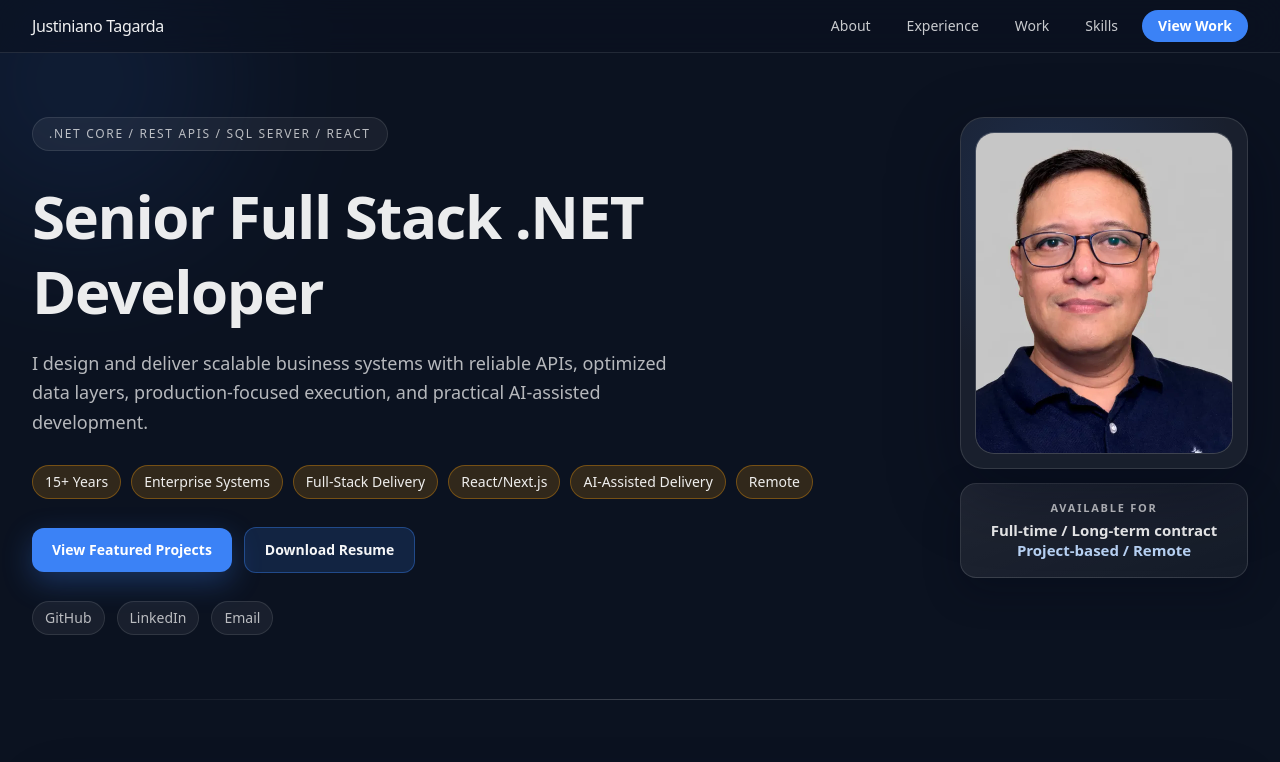
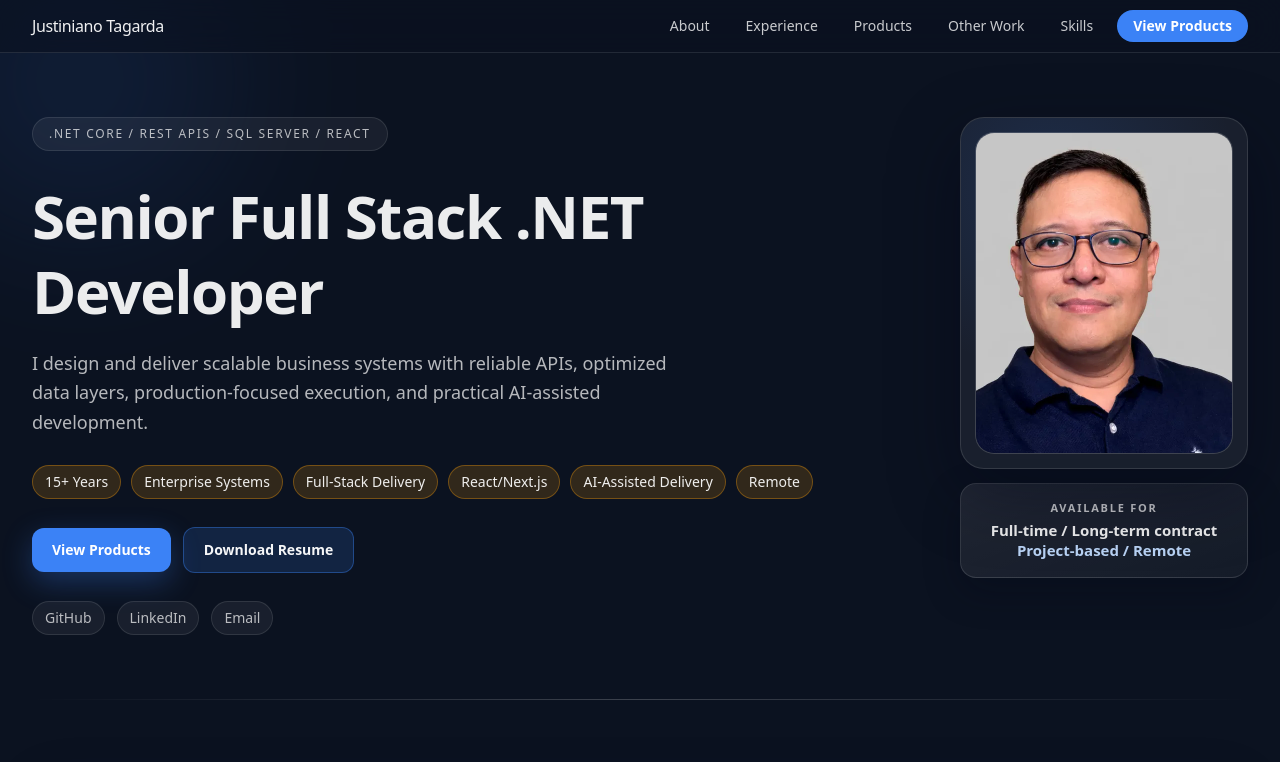
Before and after one commit to JustinTagarda/portfolio, a React (Vite) app: page / in a window 1280 px wide. Shown: the top 762 px of the page. Built offline with nearby package versions, Linux system fonts and the light colour scheme.

Commit message:
split portfolio into products and other work

```diff
--- a/src/App.tsx
+++ b/src/App.tsx
@@ -69,7 +69,6 @@ const defaultData = {
   projects: [
     {
       id: "cognify",
-      featured: true,
       title: "Cognify: Focus & Study",
       featureNote: "Flutter study app with offline and online modes",
       subtitle: "Flutter study app for building, reviewing, and generating cards from notes, files, and photos.",
@@ -101,7 +100,6 @@ const defaultData = {
     },
     {
       id: "rightspeak",
-      featured: true,
       title: "RightSpeak",
       featureNote: "Local neural TTS with Piper / ONNX",
       subtitle:
@@ -126,7 +124,6 @@ const defaultData = {
     },
     {
       id: "audioscript",
-      featured: true,
       title: "AudioScript",
       featureNote: "Local transcription with Whisper + pyannote",
       subtitle:
@@ -156,7 +153,6 @@ const defaultData = {
     },
     {
       id: "memocards",
-      featured: true,
       title: "MemoCards",
       featureNote: "OCR + Gemini 2.5 Flash Lite + AI card generation",
       subtitle:
@@ -195,7 +191,6 @@ const defaultData = {
     },
     {
       id: "product-costing",
-      featured: true,
       title: "Product Costing",
       subtitle: "Cloud-based product costing and operations workspace for small businesses.",
       browserLabel: "costing.justintagarda.com",
@@ -227,7 +222,6 @@ const defaultData = {
     },
     {
       id: "gedac-company-website",
-      featured: true,
       title: "GEDAC Company Website",
       subtitle:
         "Corporate website conceived, designed, and developed end-to-end for GEDAC Electric Company to present products, services, and company capabilities.",
@@ -290,7 +284,8 @@ const defaultData = {
   nav: [
     { label: "About", href: "#about" },
     { label: "Experience", href: "#experience" },
-    { label: "Work", href: "#work" },
+    { label: "Products", href: "#products" },
+    { label: "Other Work", href: "#other-work" },
     { label: "Skills", href: "#skills" },
     { label: "Contact", href: "#contact" },
   ],
@@ -362,10 +357,9 @@ function SectionDivider() {
 export default function App() {
   const year = new Date().getFullYear();
   const isContactSectionVisible = false;
-  const featuredProjects = data.projects
-    .map((project, index) => ({ project, index }))
-    .filter(({ project }) => project.featured);
-  const projectsToShow = featuredProjects.length > 0 ? featuredProjects : data.projects.map((project, index) => ({ project, index }));
+  const projectEntries = data.projects.map((project, index) => ({ project, index }));
+  const productProjectEntries = projectEntries.filter(({ project }) => project.id !== "gedac-company-website");
+  const otherWorkEntries = projectEntries.filter(({ project }) => project.id === "gedac-company-website");
   const visibleNavItems = data.nav.filter((item) => isContactSectionVisible || item.href !== "#contact");
 
   const [activeProjectIndex, setActiveProjectIndex] = useState<number | null>(null);
@@ -706,10 +700,10 @@ export default function App() {
                 </a>
               ))}
               <a
-                href="#work"
+                href="#products"
                 className="rounded-full bg-[#3B82F6] px-3.5 py-1.5 text-xs font-semibold text-white transition hover:brightness-110 focus-visible:outline-none focus-visible:ring-2 focus-visible:ring-[#3B82F6] focus-visible:ring-offset-2 focus-visible:ring-offset-[#0B1220] md:px-4 md:py-1.5 md:text-sm"
               >
-                View Work
+                View Products
               </a>
             </nav>
           </div>
@@ -743,10 +737,10 @@ export default function App() {
 
             <div className="flex flex-wrap items-center gap-3">
               <a
-                href="#work"
+                href="#products"
                 className="rounded-xl bg-[#3B82F6] px-5 py-3 text-sm font-semibold text-white shadow-[0_10px_30px_rgba(59,130,246,0.30)] transition hover:-translate-y-0.5 hover:brightness-110 focus-visible:outline-none focus-visible:ring-2 focus-visible:ring-[#3B82F6] focus-visible:ring-offset-2 focus-visible:ring-offset-[#0B1220]"
               >
-                View Featured Projects
+                View Products
               </a>
               {isContactSectionVisible && (
                 <a
@@ -911,19 +905,17 @@ export default function App() {
 
         <SectionDivider />
 
-        <section id="work" className="mx-auto max-w-7xl px-4 py-10 sm:px-5 md:px-8 md:py-14 lg:py-16">
+        <section id="products" className="mx-auto max-w-7xl px-4 py-10 sm:px-5 md:px-8 md:py-14 lg:py-16">
           <div className="space-y-2.5">
-            <p className="text-xs font-semibold uppercase tracking-[0.16em] text-[rgba(255,255,255,0.72)]">Case Study</p>
-            <h2 className="text-2xl font-semibold tracking-tight md:text-3xl">
-              {projectsToShow.length > 1 ? "Featured Projects" : "Featured Project"}
-            </h2>
+            <p className="text-xs font-semibold uppercase tracking-[0.16em] text-[rgba(255,255,255,0.72)]">Shipped Products</p>
+            <h2 className="text-2xl font-semibold tracking-tight md:text-3xl">Products</h2>
             <p className="max-w-2xl text-sm leading-relaxed text-[rgba(255,255,255,0.75)] md:text-base">
-              Production-focused builds highlighting enterprise web delivery, operational reliability, and long-term maintainability.
+              Products I have shipped and currently maintain, with live links, screenshots, and implementation details.
             </p>
           </div>
 
           <div className="mt-5 space-y-5 md:mt-7 md:space-y-7">
-            {projectsToShow.map(({ project, index: projectIndex }) => (
+            {productProjectEntries.map(({ project, index: projectIndex }) => (
               <article
                 key={project.id}
                 className="grid items-start gap-6 rounded-3xl border border-[rgba(255,255,255,0.12)] bg-[rgba(255,255,255,0.07)] p-4 shadow-[0_18px_60px_rgba(2,6,23,0.35)] transition hover:-translate-y-1 sm:p-5 md:gap-8 md:p-8 lg:grid-cols-[1.05fr_0.95fr]"
@@ -1015,6 +1007,108 @@ export default function App() {
         </section>
 
         <SectionDivider />
+
+        <section id="other-work" className="mx-auto max-w-7xl px-4 py-10 sm:px-5 md:px-8 md:py-14 lg:py-16">
+          <div className="space-y-2.5">
+            <p className="text-xs font-semibold uppercase tracking-[0.16em] text-[rgba(255,255,255,0.72)]">Selected Work</p>
+            <h2 className="text-2xl font-semibold tracking-tight md:text-3xl">Other Work</h2>
+            <p className="max-w-2xl text-sm leading-relaxed text-[rgba(255,255,255,0.75)] md:text-base">
+              Client and company work that does not belong in the products shelf, but still demonstrates delivery
+              scope, implementation depth, and long-term maintenance.
+            </p>
+          </div>
+
+          <div className="mt-5 space-y-5 md:mt-7 md:space-y-7">
+            {otherWorkEntries.map(({ project, index: projectIndex }) => (
+              <article
+                key={project.id}
+                className="grid items-start gap-6 rounded-3xl border border-[rgba(255,255,255,0.12)] bg-[rgba(255,255,255,0.07)] p-4 shadow-[0_18px_60px_rgba(2,6,23,0.35)] transition hover:-translate-y-1 sm:p-5 md:gap-8 md:p-8 lg:grid-cols-[1.05fr_0.95fr]"
+              >
+                <div className="rounded-2xl border border-[rgba(255,255,255,0.10)] bg-[rgba(255,255,255,0.04)] p-4 sm:p-5">
+                  <div className="flex items-center gap-2 border-b border-[rgba(255,255,255,0.10)] pb-3">
+                    <span className="h-2.5 w-2.5 rounded-full bg-[#EF4444]" />
+                    <span className="h-2.5 w-2.5 rounded-full bg-[#F59E0B]" />
+                    <span className="h-2.5 w-2.5 rounded-full bg-[#22C55E]" />
+                    <span className="ml-2 text-xs text-[rgba(255,255,255,0.70)]">{project.browserLabel}</span>
+                  </div>
+                  <button
+                    type="button"
+                    onClick={() => {
+                      const coverIndex = project.galleryImages.findIndex((image) => image === project.coverImage);
+                      openGallery(projectIndex, coverIndex >= 0 ? coverIndex : 0);
+                    }}
+                    className="group mt-4 block w-full overflow-hidden rounded-xl border border-[rgba(255,255,255,0.10)] bg-[rgba(255,255,255,0.03)] text-left transition hover:border-[rgba(59,130,246,0.55)] focus-visible:outline-none focus-visible:ring-2 focus-visible:ring-[#3B82F6]"
+                  >
+                    <img
+                      src={project.coverImage}
+                      alt={project.coverAlt}
+                      loading="lazy"
+                      decoding="async"
+                      className="aspect-[16/10] w-full object-cover object-top transition duration-300 group-hover:scale-[1.02]"
+                    />
+                    <div className="flex items-center justify-between border-t border-[rgba(255,255,255,0.10)] bg-[rgba(11,18,32,0.70)] px-3 py-2 text-[11px] text-[rgba(255,255,255,0.84)] backdrop-blur">
+                      <span>Open gallery</span>
+                      <span>{project.galleryImages.length} screenshots</span>
+                    </div>
+                  </button>
+                </div>
+
+                <div className="space-y-6 lg:pt-1">
+                  <div className="space-y-3">
+                    <h3 className="text-2xl font-semibold tracking-tight text-[rgba(255,255,255,0.92)]">{project.title}</h3>
+                    {"featureNote" in project && project.featureNote && (
+                      <span className="inline-flex rounded-full border border-[rgba(245,158,11,0.30)] bg-[rgba(245,158,11,0.14)] px-3 py-1 text-[11px] font-semibold uppercase tracking-[0.12em] text-[#FBBF24]">
+                        {project.featureNote}
+                      </span>
+                    )}
+                    <p className="text-base leading-relaxed text-[rgba(255,255,255,0.70)]">{project.subtitle}</p>
+                  </div>
+
+                  <ul className="space-y-2 text-sm leading-relaxed text-[rgba(255,255,255,0.92)] md:text-base">
+                    {project.bullets.map((bullet) => (
+                      <li key={bullet} className="flex items-start gap-2">
+                        <span className="mt-2 h-1.5 w-1.5 flex-none rounded-full bg-[#F59E0B]" />
+                        <span>{bullet}</span>
+                      </li>
+                    ))}
+                  </ul>
+
+                  <div className="flex flex-wrap gap-2.5">
+                    {project.stack.map((tech) => (
+                      <span
+                        key={tech}
+                        className="rounded-full border border-[rgba(255,255,255,0.10)] bg-[rgba(255,255,255,0.06)] px-3 py-1.5 text-xs font-medium text-[rgba(255,255,255,0.92)]"
+                      >
+                        {tech}
+                      </span>
+                    ))}
+                  </div>
+
+                  <div className="flex flex-wrap gap-3">
+                    <a
+                      href={project.links.liveDemo}
+                      target="_blank"
+                      rel="noreferrer"
+                      className="rounded-xl bg-[#3B82F6] px-5 py-3 text-sm font-semibold text-white transition hover:-translate-y-0.5 hover:brightness-110 focus-visible:outline-none focus-visible:ring-2 focus-visible:ring-[#3B82F6]"
+                    >
+                      {project.primaryLinkLabel || "Live Demo"}
+                    </a>
+                    {project.links.github && (
+                      <a
+                        href={project.links.github}
+                        target="_blank"
+                        rel="noreferrer"
+                        className="rounded-xl border border-[rgba(255,255,255,0.22)] px-5 py-3 text-sm font-semibold text-[rgba(255,255,255,0.92)] transition hover:-translate-y-0.5 hover:bg-[rgba(255,255,255,0.06)] focus-visible:outline-none focus-visible:ring-2 focus-visible:ring-[#3B82F6]"
+                      >
+                        GitHub Repo
+                      </a>
+                    )}
+                  </div>
+                </div>
+              </article>
+            ))}
+          </div>
+        </section>
 
         <section id="skills" className="mx-auto max-w-7xl px-4 py-10 sm:px-5 md:px-8 md:py-14 lg:py-16">
           <div className="space-y-2.5">
--- a/src/content/profile.json
+++ b/src/content/profile.json
@@ -57,7 +57,8 @@
   "nav": [
     { "label": "About", "href": "#about" },
     { "label": "Experience", "href": "#experience" },
-    { "label": "Work", "href": "#work" },
+    { "label": "Products", "href": "#products" },
+    { "label": "Other Work", "href": "#other-work" },
     { "label": "Skills", "href": "#skills" },
     { "label": "Contact", "href": "#contact" }
   ]
```
Also changed, not shown: 1 other file (tests, documents, lock files or other folders).
